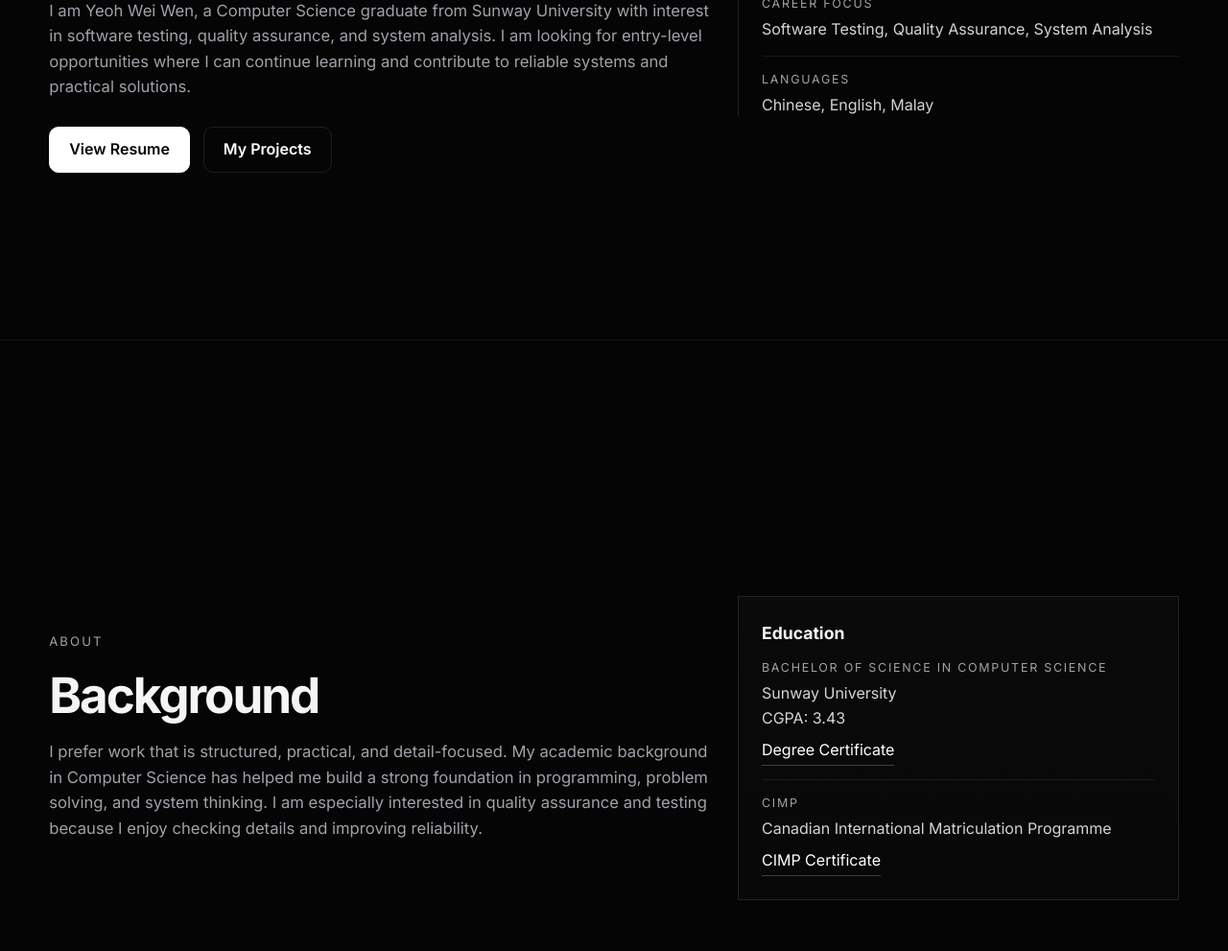
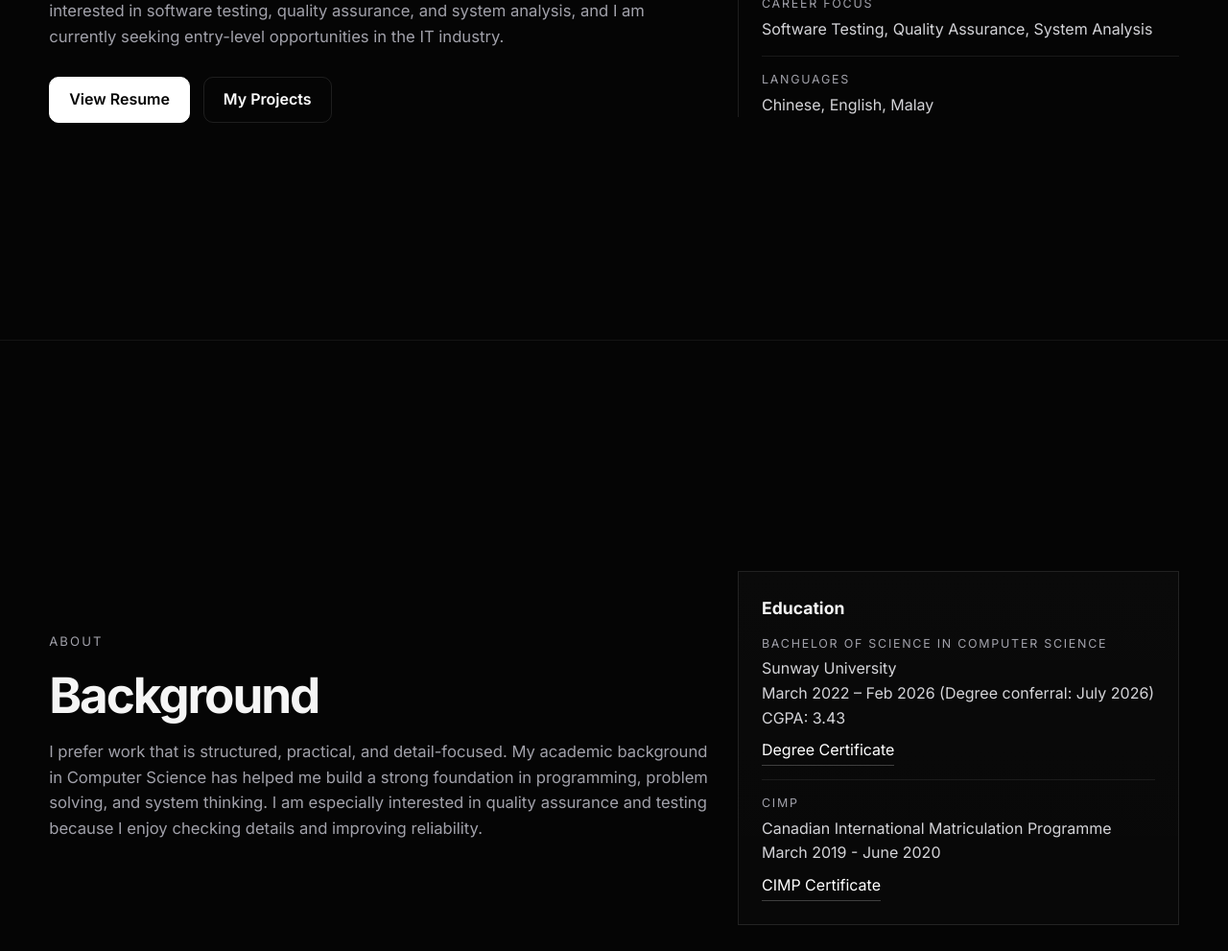
Before and after one commit to yeohww2/yeohww2.github.io, a plain HTML site: page index.html in a window 1280 px wide. Shown: the part 445-1436 px from the top of the page at 96% size. Drawn offline with Linux system fonts and the light colour scheme.

Commit message:
Update index.html

```diff
--- a/index.html
+++ b/index.html
@@ -32,12 +32,11 @@
       <div class="panel-inner hero-grid">
         <div>
           <span class="eyebrow">Portfolio</span>
-          <h1>Simple. Professional. Clear.</h1>
+          <h1>Yeoh Wei Wen</h1>
           <p class="lead">
-            I am Yeoh Wei Wen, a Computer Science graduate from Sunway University
-            with interest in software testing, quality assurance, and system analysis.
-            I am looking for entry-level opportunities where I can continue learning
-            and contribute to reliable systems and practical solutions.
+            I recently graduated from Sunway University with a degree in Computer Science.
+            I am interested in software testing, quality assurance, and system analysis,
+            and I am currently seeking entry-level opportunities in the IT industry.
           </p>
 
           <div class="btn-row">
@@ -77,12 +76,15 @@
     <li>
       <span class="label">Bachelor of Science in Computer Science</span>
       Sunway University<br>
+      March 2022 – Feb 2026 (Degree conferral: July 2026)<br>
       CGPA: 3.43<br>
       <a href="certificates/Yeoh Wei Wen BCS Degree.pdf" target="_blank" class="text-link">Degree Certificate</a>
     </li>
+
     <li>
       <span class="label">CIMP</span>
       Canadian International Matriculation Programme<br>
+      March 2019 - June 2020<br>
       <a href="certificates/Yeoh Wei Wen CIMP.pdf" target="_blank" class="text-link">CIMP Certificate</a>
     </li>
   </ul>
```
Lines whose indentation alone changed are shown as unchanged.
